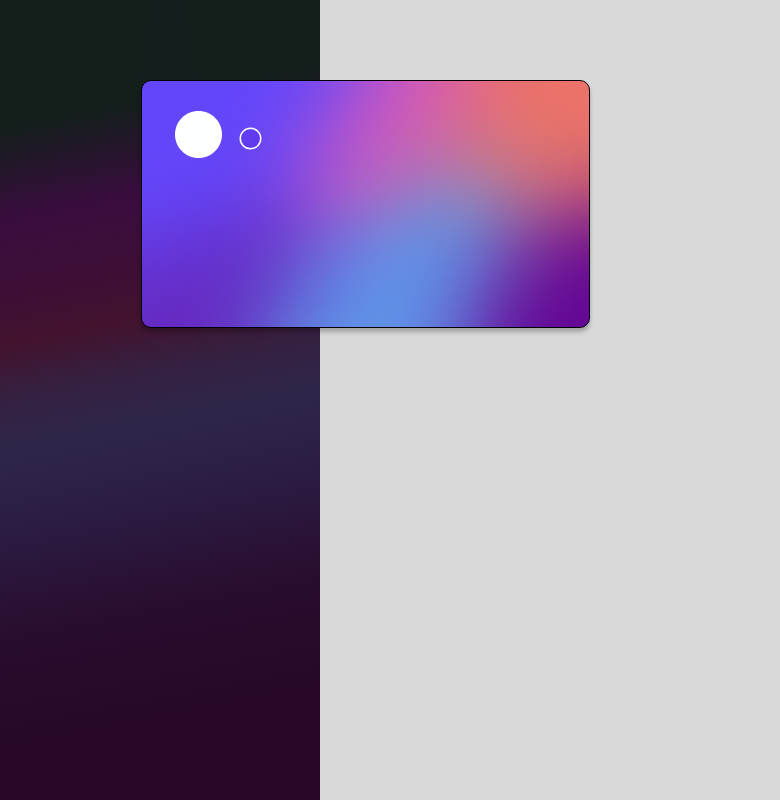
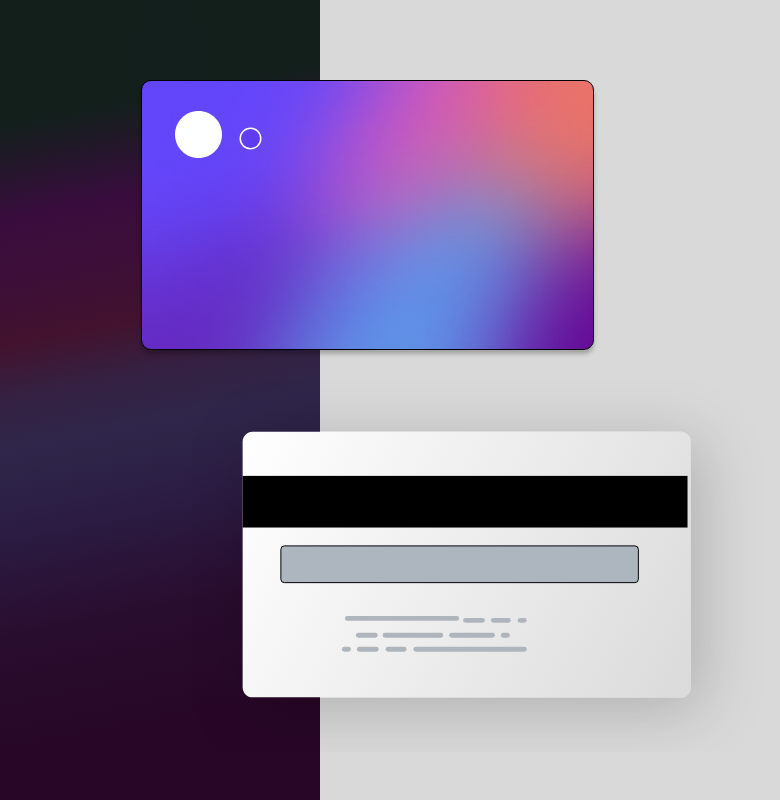
Before and after one commit to AJIT-KUMAR-PANDIT/credit-card-generator-in-react, a React (Create React App) app in the folder credit-debit-card/: page / in a window 1280 px wide. Shown: the whole page, without its empty margins (0-780 px from the left). Built offline with nearby package versions, Linux system fonts and the light colour scheme.

Commit message:
v 1.2 commit all

```diff
--- a/credit-debit-card/src/App.css
+++ b/credit-debit-card/src/App.css
@@ -2,7 +2,7 @@
 text-align: center;
 }
 
-.CardPos{
+.FrontCardPos{
   position: absolute;
   z-index: 2;
   top: 10vh;
@@ -13,3 +13,10 @@ text-align: center;
   position: relative;
   z-index: -1;
 }
+
+.BackCardPos{
+  position: absolute;
+  z-index: 2;
+  top: 381px;
+  left: 191px;
+}
--- a/credit-debit-card/src/App.js
+++ b/credit-debit-card/src/App.js
@@ -1,7 +1,9 @@
 import logo from "./logo.svg";
 import "./App.css";
 import Body from "./components/Body/Body";
-import Card from "./components/Card/Card";
+import FrontCardPos from "./components/Card/FrontCardPos";
+import BackCardPos from "./components/Card/BackCardPos";
+import React, { useState } from 'react';
 
 function App() {
   return (
@@ -9,8 +11,11 @@ function App() {
       <div className="BodyPos">
         <Body />
       </div>
-      <div className="CardPos">
-        <Card />
+      <div className="FrontCardPos">
+        <FrontCardPos />
+      </div>
+      <div className="BackCardPos">
+        <BackCardPos />
       </div>
     </>
   );
--- /dev/null
+++ b/credit-debit-card/src/components/Card/BackCardPos.jsx
@@ -0,0 +1,11 @@
+import '../Card/Card.css'
+
+export default function BackCardPos() {
+    return (
+        <>
+        <div className='BackCard'>
+
+        </div>
+        </>
+    )
+}
--- a/credit-debit-card/src/components/Card/Card.css
+++ b/credit-debit-card/src/components/Card/Card.css
@@ -5,8 +5,9 @@
 
   z-index: 1;
   box-shadow: 0px 4px 4px 0px rgba(0, 0, 0, 0.25);
-  width: 27.9375rem;
-  height: 15.375rem;
+  width: 451px;
+height: 267.585px;
+
   flex-shrink: 0;
   position: relative;
 
@@ -34,3 +35,14 @@
   background-image: url("../images/Rectangle 27.png");
   background-size: cover;
 }
+
+
+.BackCard{
+  z-index: 1;
+  width: 571px;
+height: 371px;
+flex-shrink: 0;
+
+  background-image: url("../images/Group 6.svg");
+  background-size: cover;
+}
--- a/credit-debit-card/src/components/Card/Card.jsx
+++ b/credit-debit-card/src/components/Card/FrontCardPos.jsx
@@ -1,7 +1,7 @@
 import './Card.css';
 
 
-function Card() {
+function FrontCardPos() {
   return (
     <>
       <div className='frontCard'>
@@ -11,4 +11,4 @@ function Card() {
   );
 }
 
-export default Card;
+export default FrontCardPos;
```
Also changed, not shown: credit-debit-card/src/components/images/Group 6.svg (added), credit-debit-card/src/components/images/Rectangle 27.svg (added).
